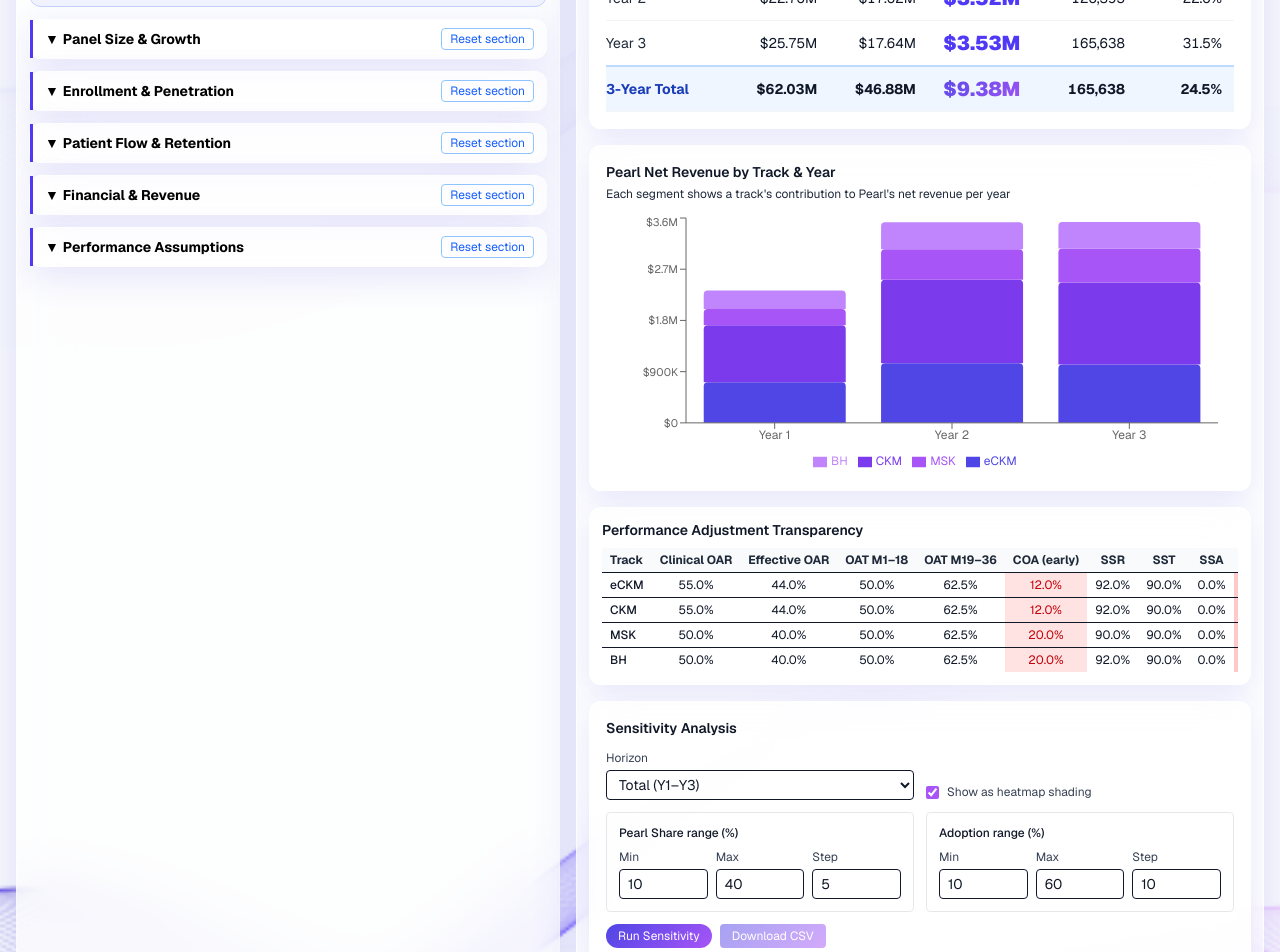
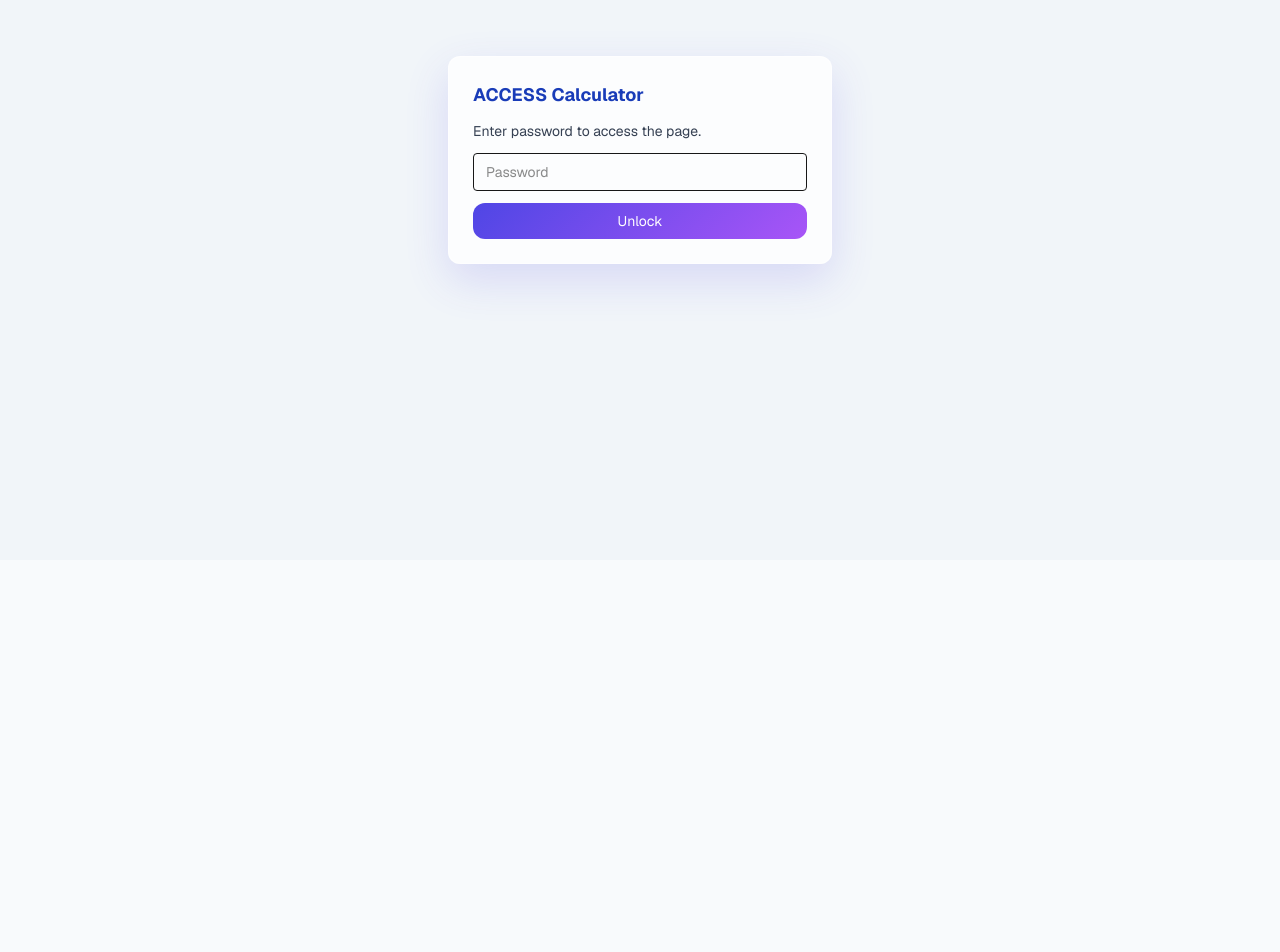
Before and after one commit to jtp2125/access-calculator, a Next.js app: page / in a window 1280 px wide. Shown: the part 240-1192 px from the top of the page. After the commit the page ends 800 px from the top, so only its background shows below. Built offline with nearby package versions, Linux system fonts and the light colour scheme.

Commit message:
Add password gate and auto-refresh sensitivity table

```diff
--- a/src/app/page.tsx
+++ b/src/app/page.tsx
@@ -836,6 +836,9 @@
 
 // ── MAIN APP ─────────────────────────────────────────────────────────────────
 export default function App() {
+  const [passwordInput, setPasswordInput] = useState("");
+  const [isUnlocked, setIsUnlocked] = useState(false);
+  const [passwordError, setPasswordError] = useState<string | null>(null);
   const [inp, setInp] = useState<Inputs>(DEFAULTS);
   const [selectedScenario, setSelectedScenario] = useState<ScenarioKey>("base");
   const [activeTracks, setActiveTracks] = useState<Track[]>([...TRACKS]);
@@ -843,12 +846,65 @@
   const [sensitivityConfig, setSensitivityConfig] = useState<SensitivityConfig>({
     horizon: "TOTAL",
     pearlShare: { min: 0.1, max: 0.4, step: 0.05 },
-    adoption: { min: 0.1, max: 0.6, step: 0.1 },
+    adoption: { min: 0.15, max: 0.6, step: 0.1 },
     showHeatmap: true,
   });
-  const [sensitivityResult, setSensitivityResult] = useState<SensitivityResult | null>(null);
-  const [sensitivityLoading, setSensitivityLoading] = useState(false);
-  const [sensitivityWarning, setSensitivityWarning] = useState<string | null>(null);
+  const { sensitivityResult, sensitivityWarning } = useMemo(() => {
+    const adoptionValues = generatePercentRange(
+      sensitivityConfig.adoption.min,
+      sensitivityConfig.adoption.max,
+      sensitivityConfig.adoption.step
+    );
+    const pearlShareValues = generatePercentRange(
+      sensitivityConfig.pearlShare.min,
+      sensitivityConfig.pearlShare.max,
+      sensitivityConfig.pearlShare.step
+    );
+
+    if (adoptionValues.length === 0 || pearlShareValues.length === 0) {
+      return {
+        sensitivityResult: null,
+        sensitivityWarning: "Please provide valid min/max/step ranges.",
+      };
+    }
+
+    const totalCells = adoptionValues.length * pearlShareValues.length;
+    if (totalCells > 120) {
+      return {
+        sensitivityResult: null,
+        sensitivityWarning: `Range too large (${totalCells} cells). Please keep it to 120 cells or fewer.`,
+      };
+    }
+
+    const rows: GridCell[][] = adoptionValues.map((adoption) => {
+      return pearlShareValues.map((pearlShare) => {
+        const nextInput: Inputs = {
+          ...inp,
+          penetrationUniform: adoption,
+          penetrationByTrack: {
+            eCKM: adoption,
+            CKM: adoption,
+            MSK: adoption,
+            BH: adoption,
+          },
+          pearlShare,
+        };
+
+        const outputs = runModel(nextInput, activeTracks);
+        const value = computePearlRevenueForHorizon(outputs, sensitivityConfig.horizon);
+        return { adoption, pearlShare, value };
+      });
+    });
+
+    const allValues = rows.flat().map((cell) => cell.value);
+    const min = Math.min(...allValues);
+    const max = Math.max(...allValues);
+
+    return {
+      sensitivityResult: { adoptionValues, pearlShareValues, rows, min, max },
+      sensitivityWarning: null,
+    };
+  }, [activeTracks, inp, sensitivityConfig]);
 
   const set = useCallback((path: string, val: any) => {
     setInp((prev) => {
@@ -906,64 +962,6 @@
     []
   );
 
-  const runSensitivity = useCallback(() => {
-    const adoptionValues = generatePercentRange(
-      sensitivityConfig.adoption.min,
-      sensitivityConfig.adoption.max,
-      sensitivityConfig.adoption.step
-    );
-    const pearlShareValues = generatePercentRange(
-      sensitivityConfig.pearlShare.min,
-      sensitivityConfig.pearlShare.max,
-      sensitivityConfig.pearlShare.step
-    );
-
-    if (adoptionValues.length === 0 || pearlShareValues.length === 0) {
-      setSensitivityWarning("Please provide valid min/max/step ranges.");
-      setSensitivityResult(null);
-      return;
-    }
-
-    const totalCells = adoptionValues.length * pearlShareValues.length;
-    if (totalCells > 120) {
-      setSensitivityWarning(`Range too large (${totalCells} cells). Please keep it to 120 cells or fewer.`);
-      setSensitivityResult(null);
-      return;
-    }
-
-    setSensitivityWarning(null);
-    setSensitivityLoading(true);
-
-    setTimeout(() => {
-      const rows: GridCell[][] = adoptionValues.map((adoption) => {
-        return pearlShareValues.map((pearlShare) => {
-          const nextInput: Inputs = {
-            ...inp,
-            penetrationUniform: adoption,
-            penetrationByTrack: {
-              eCKM: adoption,
-              CKM: adoption,
-              MSK: adoption,
-              BH: adoption,
-            },
-            pearlShare,
-          };
-
-          const outputs = runModel(nextInput, activeTracks);
-          const value = computePearlRevenueForHorizon(outputs, sensitivityConfig.horizon);
-          return { adoption, pearlShare, value };
-        });
-      });
-
-      const allValues = rows.flat().map((cell) => cell.value);
-      const min = Math.min(...allValues);
-      const max = Math.max(...allValues);
-
-      setSensitivityResult({ adoptionValues, pearlShareValues, rows, min, max });
-      setSensitivityLoading(false);
-    }, 0);
-  }, [activeTracks, inp, sensitivityConfig]);
-
   const model = useMemo(() => runModel(inp, activeTracks), [inp, activeTracks]);
   const { kpi, adj, prop, months, trackRevByYear, kpiByYear } = model;
 
@@ -1003,6 +1001,43 @@
   const scenarioCustomized = useMemo(() => {
     return JSON.stringify(inp) !== JSON.stringify(scenarioBaseline);
   }, [inp, scenarioBaseline]);
+
+  if (!isUnlocked) {
+    return (
+      <div className="min-h-screen flex items-center justify-center bg-slate-100 p-4">
+        <form
+          className="w-full max-w-sm rounded-xl border border-white/40 bg-white/80 p-6 shadow-[0_16px_44px_rgba(79,70,229,0.16)] space-y-3"
+          onSubmit={(e) => {
+            e.preventDefault();
+            if (passwordInput === "oyster*2026") {
+              setIsUnlocked(true);
+              setPasswordError(null);
+              return;
+            }
+            setPasswordError("Incorrect password. Please try again.");
+          }}
+        >
+          <h1 className="text-lg font-bold text-blue-800">ACCESS Calculator</h1>
+          <p className="text-sm text-gray-700">Enter password to access the page.</p>
+          <input
+            type="password"
+            value={passwordInput}
+            onChange={(e) => setPasswordInput(e.target.value)}
+            className="w-full border rounded px-3 py-2 text-sm"
+            placeholder="Password"
+          />
+          {passwordError && <p className="text-xs text-red-700">{passwordError}</p>}
+          <button
+            type="submit"
+            className="w-full text-sm text-white px-3 py-2 rounded-xl hover:opacity-90"
+            style={{ backgroundImage: "var(--pearl-gradient)" }}
+          >
+            Unlock
+          </button>
+        </form>
+      </div>
+    );
+  }
 
   return (
     <div className="flex flex-col lg:flex-row gap-4 p-4 min-h-screen text-sm text-gray-900">
@@ -1486,14 +1521,7 @@
           </div>
 
           <div className="flex flex-wrap items-center gap-2">
-            <button
-              onClick={runSensitivity}
-              className="text-xs text-white px-3 py-1 rounded-xl hover:opacity-90"
-              style={{ backgroundImage: "var(--pearl-gradient)" }}
-              disabled={sensitivityLoading}
-            >
-              {sensitivityLoading ? "Running…" : "Run Sensitivity"}
-            </button>
+            <span className="text-xs text-gray-700">Sensitivity auto-updates when inputs change.</span>
             <button
               onClick={() => sensitivityResult && downloadSensitivityCSV(sensitivityResult)}
               className="text-xs text-white px-3 py-1 rounded hover:opacity-90 disabled:opacity-50"
```
